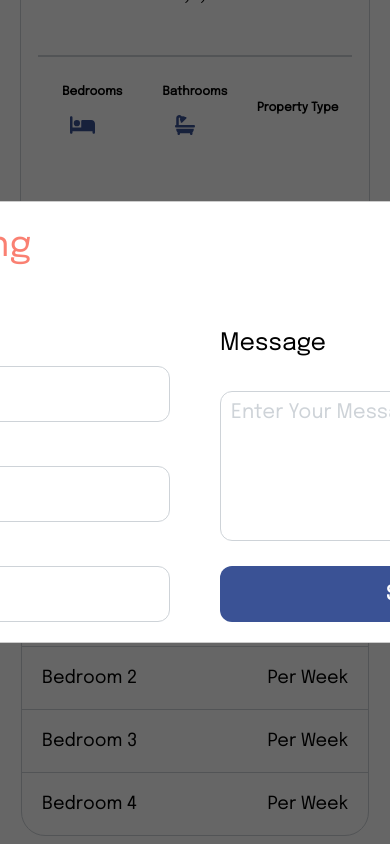
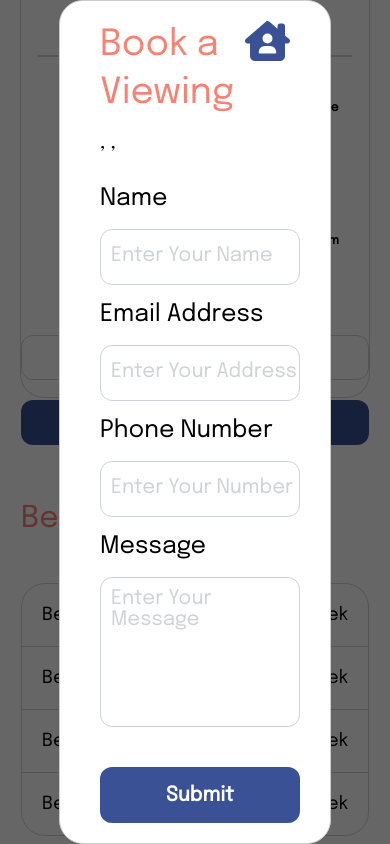
Before and after one commit to 1uckyswish/UniLife-React-Project, a React (Vite) app: page /HomeDetailPage/1 in a window 390 px wide. Both pictures are taken after a click on the button "Book Viewing". Shown: the part 799-1643 px from the top of the page. Built offline with nearby package versions, Linux system fonts and the light colour scheme; no server answers.

Commit message:
booking modal css complete

```diff
--- a/src/Components/BookingModal/BookingModal.css
+++ b/src/Components/BookingModal/BookingModal.css
@@ -97,3 +97,98 @@
     font-weight: 600;
     border: none;
 }
+
+
+/* media queries */
+
+/* tablet css  */
+@media screen and (max-width: 960px){
+.booking-container{
+   flex-direction: column;
+   width: 600px;
+}
+
+
+.booking-title{
+    display: flex;
+    justify-content: space-between;
+}
+
+.booking-address{
+    width: auto;
+}
+
+.booking-form{
+    flex-direction: column;
+    width: auto;
+}
+.booking-form p{
+    padding: 10px 0;
+}
+
+.booking-form-right button{
+  margin-top: 40px;
+}
+
+}
+
+/* Mobile Css */
+@media screen and (max-width: 680px){
+.booking-container{
+   flex-direction: column;
+   width: 304px;
+   height: auto;
+}
+
+.booking-form{
+    flex-direction: column;
+    width: auto;
+}
+.booking-form p{
+    padding: 10px 0;
+}
+
+.booking-form-left input{
+    width: 250px;
+}
+
+
+.booking-form-right textarea{
+    width: 250px;
+}
+
+.booking-form-right button{
+width: 250px;
+}
+}
+
+/* Mobile Css */
+@media screen and (max-width: 430px){
+.booking-container{
+   flex-direction: column;
+   width: 230px;
+   height: auto;
+}
+
+.booking-form{
+    flex-direction: column;
+    width: auto;
+}
+.booking-form p{
+    padding: 10px 0;
+}
+
+.booking-form-left input{
+    width: 200px;
+}
+
+
+.booking-form-right textarea{
+    width: 200px;
+}
+
+.booking-form-right button{
+width: 200px;
+}
+
+}
--- a/src/Pages/ShortListPage/ShortListPage.css
+++ b/src/Pages/ShortListPage/ShortListPage.css
@@ -55,9 +55,3 @@
   flex-wrap: wrap;
 }
 }
-
-/* Mobile Css */
-@media screen and (max-width: 430px){
-
-
-}
```
